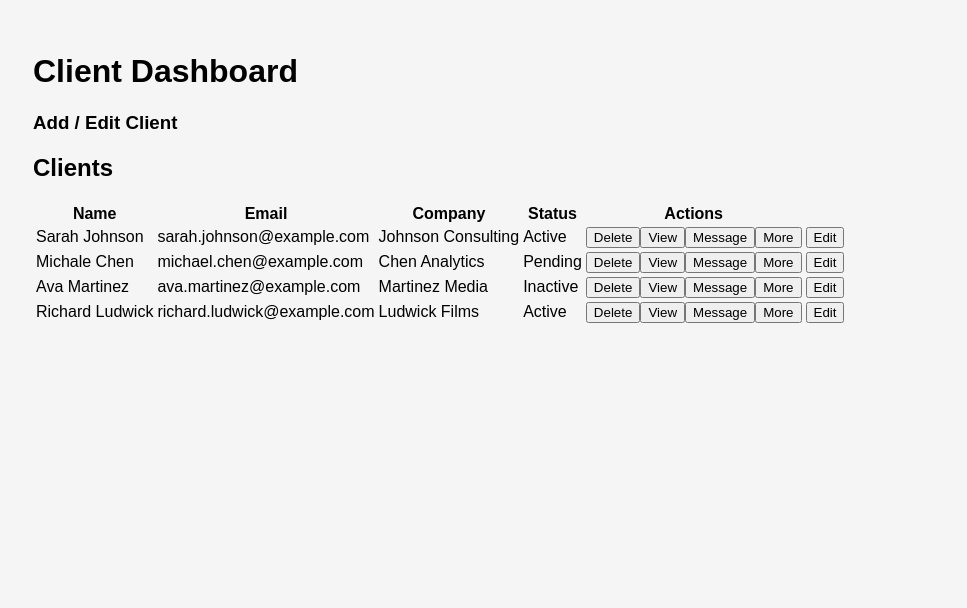
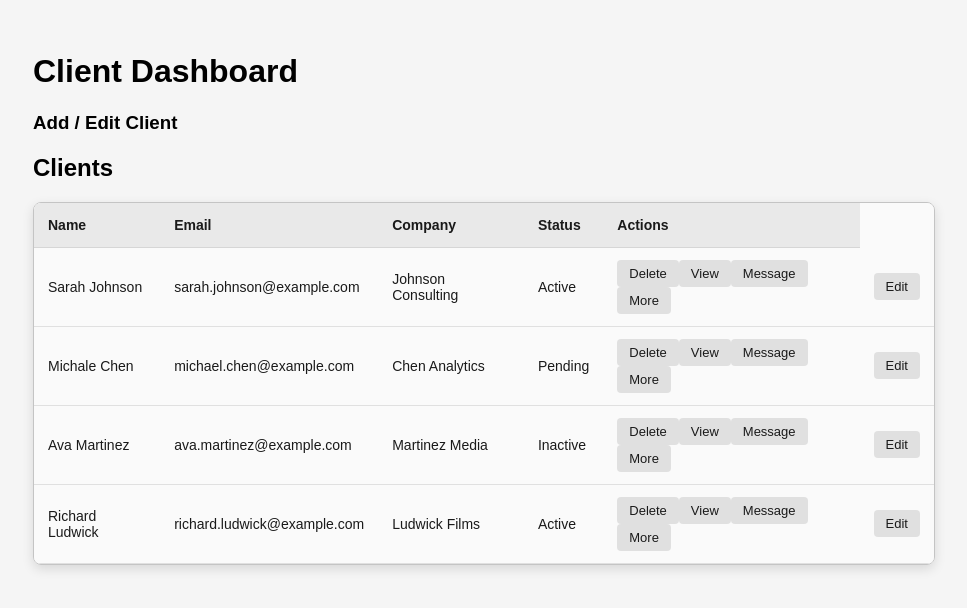
Before and after one commit to FixedBits/client-dashboard, a React (Vite) app: page / in a window 1280 px wide. Shown: the top 608 px of the page, without its empty margins (157-1124 px from the left). Built offline with nearby package versions, Linux system fonts and the light colour scheme.

Commit message:
Updated Table style

```diff
--- a/src/styles.css
+++ b/src/styles.css
@@ -32,3 +32,60 @@ body {
 .modal button {
   margin: 10px 6px 0;
 }
+
+/* Table container */
+.table-wrapper {
+  border: 1px solid #c4c4c4;
+  width: 100%;
+  overflow-x: auto;
+  margin-top: 20px;
+  border-radius: 8px;
+  overflow: hidden;
+  box-shadow: 0 4px 12px rgba(0, 0, 0, 0.12);
+}
+
+/* Table base */
+table {
+  width: 100%;
+  border-collapse: collapse;
+  background: #fafafa;
+  color: #1a1a1a;
+}
+
+/* Header text */
+thead th {
+  text-align: left;
+  padding: 14px;
+  background: #e9e9e9;
+  font-weight: 600;
+  font-size: 14px;
+  border-bottom: 1px solid #d6d6d6;
+}
+
+/* Rows data*/
+tbody td {
+  padding: 12px 14px;
+  border-bottom: 1px solid #e0e0e0;
+  font-size: 14px;
+  color: #1a1a1a;
+}
+
+/* Hover effect */
+tbody tr:hover {
+  background: #f2f2f2;
+}
+
+/* Buttons inside table */
+table button {
+  padding: 6px 12px;
+  font-size: 13px;
+  border-radius: 4px;
+  border: none;
+  cursor: pointer;
+  background: #e0e0e0;
+  color: #1a1a1a;
+}
+
+table button:hover {
+  background: #d0d0d0;
+}
```
